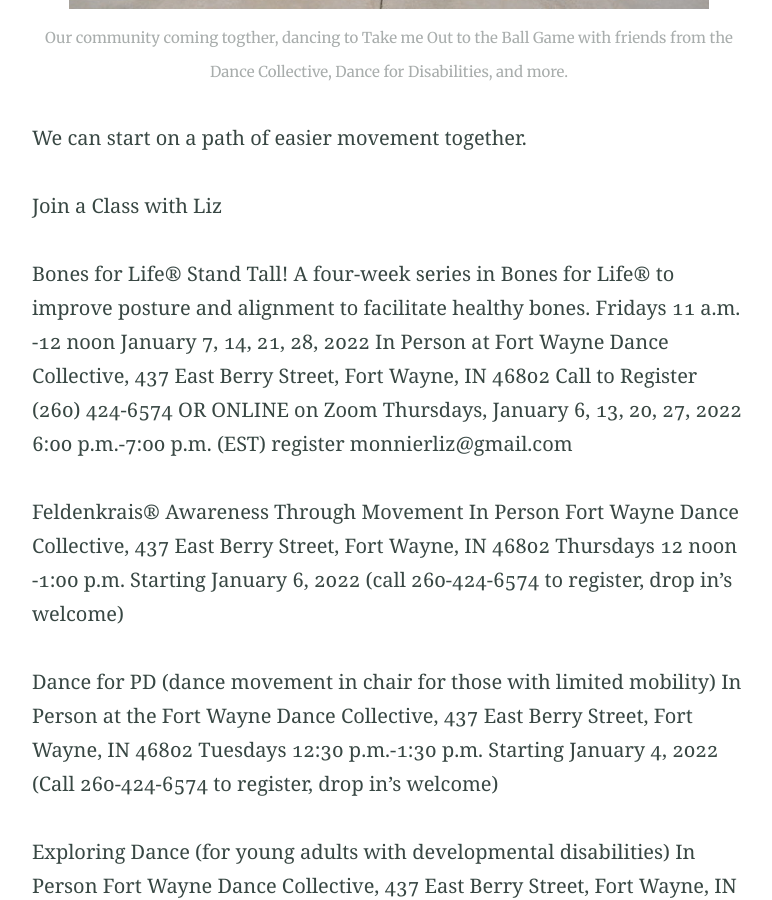
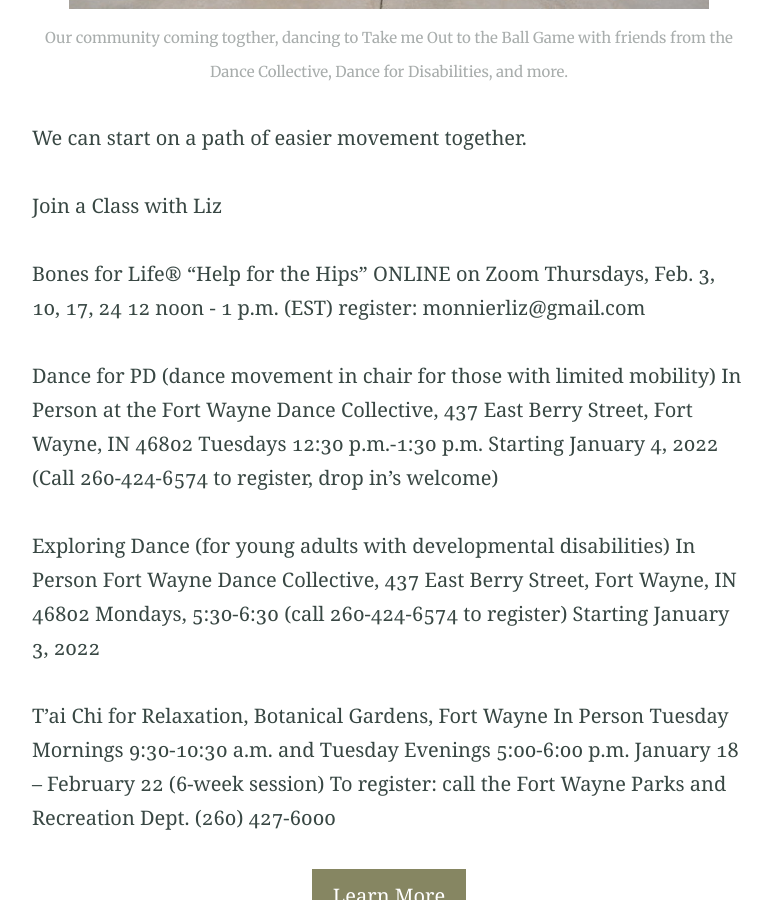
Before and after one commit to monnierliz/monnierliz.github.io, a Jekyll site: the page built from index.md, in a window 1280 px wide and 900 px high, scrolled down 2884 px. Shown: the whole window, without its empty margins (251-1023 px from the left). Built offline with Jekyll 4.4.1, drawn with Linux system fonts in a browser that asks for light colours.

Commit message:
updated teaching schedule

```diff
--- a/index.md
+++ b/index.md
@@ -44,23 +44,11 @@ We can start on a path of easier movement together.
 
 Join a Class with Liz
 
-Bones for Life® Stand Tall!
-A four-week series in Bones for Life® to improve posture and alignment to facilitate healthy bones.
-Fridays 11 a.m. -12 noon
-January 7, 14, 21, 28, 2022
-In Person at Fort Wayne Dance Collective,
-437 East Berry Street, Fort Wayne, IN 46802
-Call to Register (260) 424-6574
-OR
+Bones for Life® "Help for the Hips"
 ONLINE on Zoom
-Thursdays, January 6, 13, 20, 27, 2022
-6:00 p.m.-7:00 p.m. (EST)
-register monnierliz@gmail.com
-
-Feldenkrais® Awareness Through Movement In Person
-Fort Wayne Dance Collective, 437 East Berry Street, Fort Wayne, IN 46802
-Thursdays 12 noon -1:00 p.m.
-Starting January 6, 2022 (call 260-424-6574 to register, drop in’s welcome)
+Thursdays, Feb. 3, 10, 17, 24
+12 noon  - 1 p.m. (EST)
+register:  monnierliz@gmail.com
 
 Dance for PD (dance movement in chair for those with limited mobility)
 In Person at the Fort Wayne Dance Collective, 437 East Berry Street, Fort Wayne, IN 46802
```
